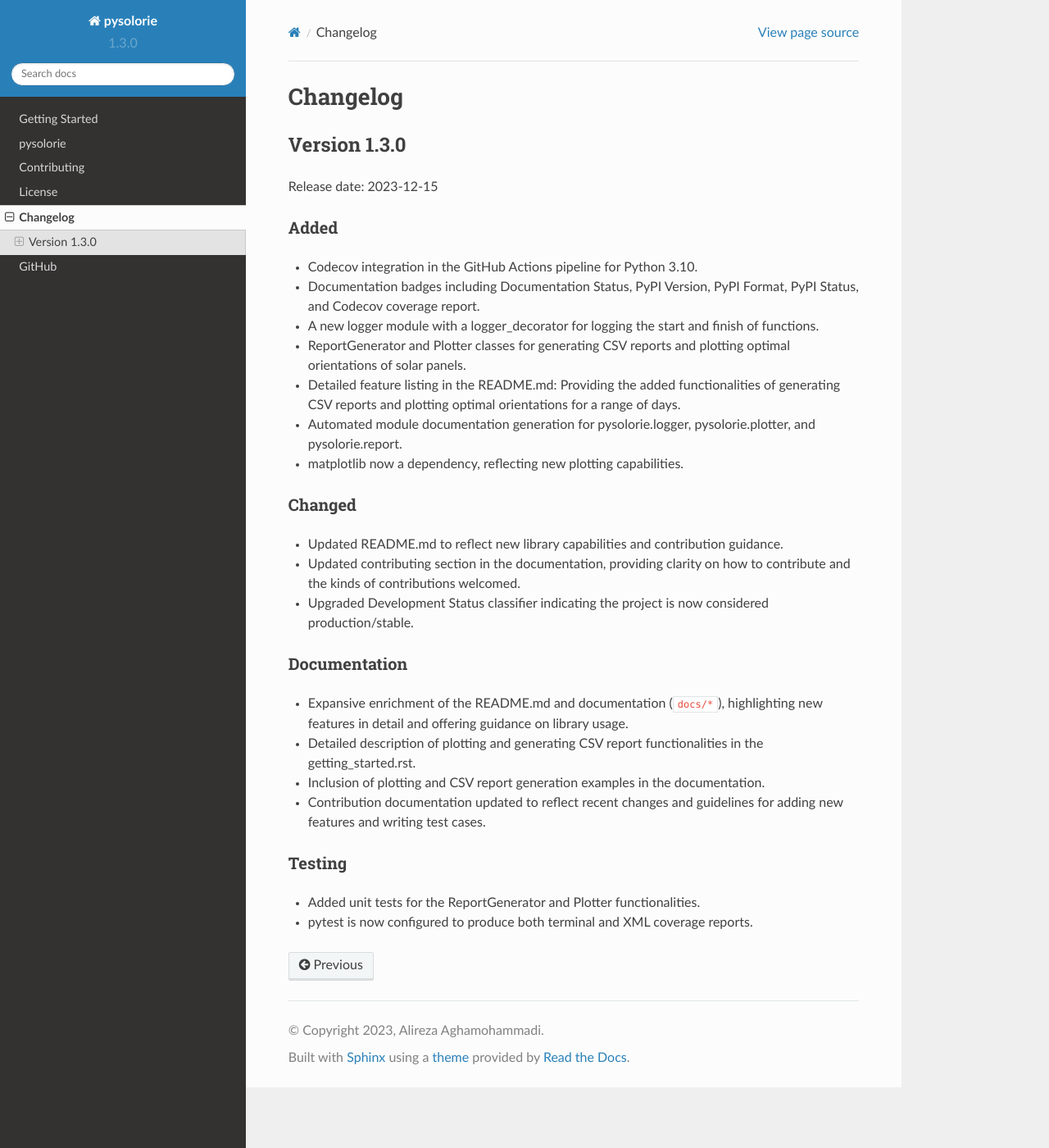
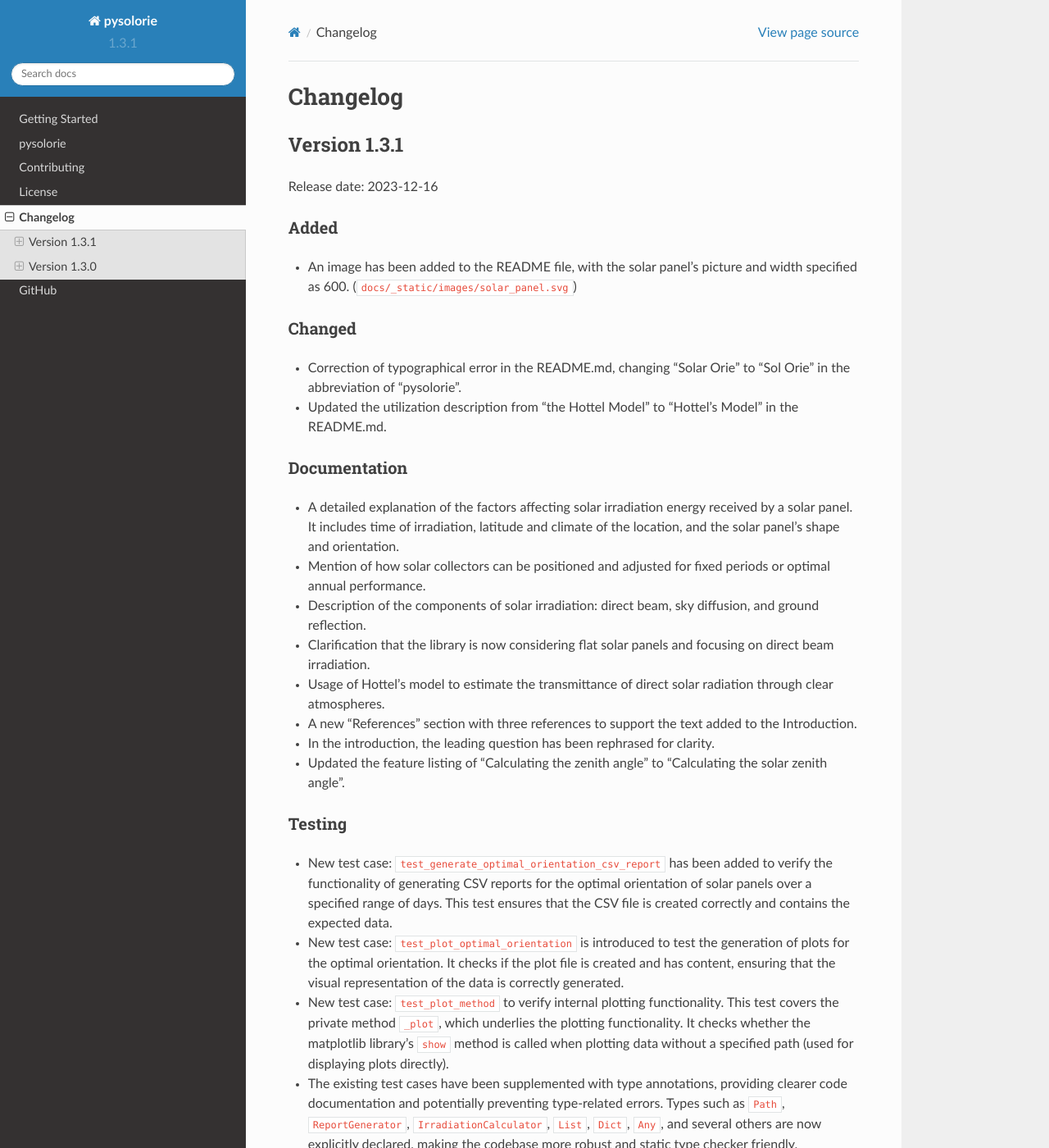
Before and after one commit to aaghamohammadi/pysolorie, a Sphinx documentation site: the page built from docs/changelog.rst, in a window 1280 px wide and 1400 px high. Shown: the whole window at 82% size. Built offline with Sphinx 7.4.7 and the Read the Docs theme 2.0.0, drawn with Linux system fonts in a browser that asks for light colours.

Commit message:
Release version 1.3.1

```diff
--- a/docs/changelog.rst
+++ b/docs/changelog.rst
@@ -1,5 +1,38 @@
 Changelog
 =========
+
+Version 1.3.1
+-------------
+
+Release date: 2023-12-16
+
+Added
+^^^^^
+- An image has been added to the README file, with the solar panel's picture and width specified as 600. (``docs/_static/images/solar_panel.svg``)
+
+Changed
+^^^^^^^
+- Correction of typographical error in the README.md, changing “Solar Orie” to “Sol Orie” in the abbreviation of “pysolorie”.
+- Updated the utilization description from “the Hottel Model” to “Hottel's Model” in the README.md.
+
+Documentation
+^^^^^^^^^^^^^
+- A detailed explanation of the factors affecting solar irradiation energy received by a solar panel. It includes time of irradiation, latitude and climate of the location, and the solar panel's shape and orientation.
+- Mention of how solar collectors can be positioned and adjusted for fixed periods or optimal annual performance.
+- Description of the components of solar irradiation: direct beam, sky diffusion, and ground reflection.
+- Clarification that the library is now considering flat solar panels and focusing on direct beam irradiation.
+- Usage of Hottel's model to estimate the transmittance of direct solar radiation through clear atmospheres.
+- A new “References” section with three references to support the text added to the Introduction.
+- In the introduction, the leading question has been rephrased for clarity.
+- Updated the feature listing of “Calculating the zenith angle” to “Calculating the solar zenith angle”.
+
+Testing
+^^^^^^^
+- New test case: ``test_generate_optimal_orientation_csv_report`` has been added to verify the functionality of generating CSV reports for the optimal orientation of solar panels over a specified range of days. This test ensures that the CSV file is created correctly and contains the expected data.
+- New test case: ``test_plot_optimal_orientation`` is introduced to test the generation of plots for the optimal orientation. It checks if the plot file is created and has content, ensuring that the visual representation of the data is correctly generated.
+- New test case: ``test_plot_method`` to verify internal plotting functionality. This test covers the private method ``_plot``, which underlies the plotting functionality. It checks whether the matplotlib library's ``show`` method is called when plotting data without a specified path (used for displaying plots directly).
+- The existing test cases have been supplemented with type annotations, providing clearer code documentation and potentially preventing type-related errors. Types such as ``Path``, ``ReportGenerator``, ``IrradiationCalculator``, ``List``, ``Dict``, ``Any``, and several others are now explicitly declared, making the codebase more robust and static type checker friendly.
+
 
 Version 1.3.0
 -------------
--- a/setup.cfg
+++ b/setup.cfg
@@ -1,6 +1,6 @@
 [metadata]
 name = pysolorie
-version = 1.3.0
+version = 1.3.1
 description = Orientation Analysis of Solar Panel
 long_description = file: README.md
 long_description_content_type = text/markdown
```
